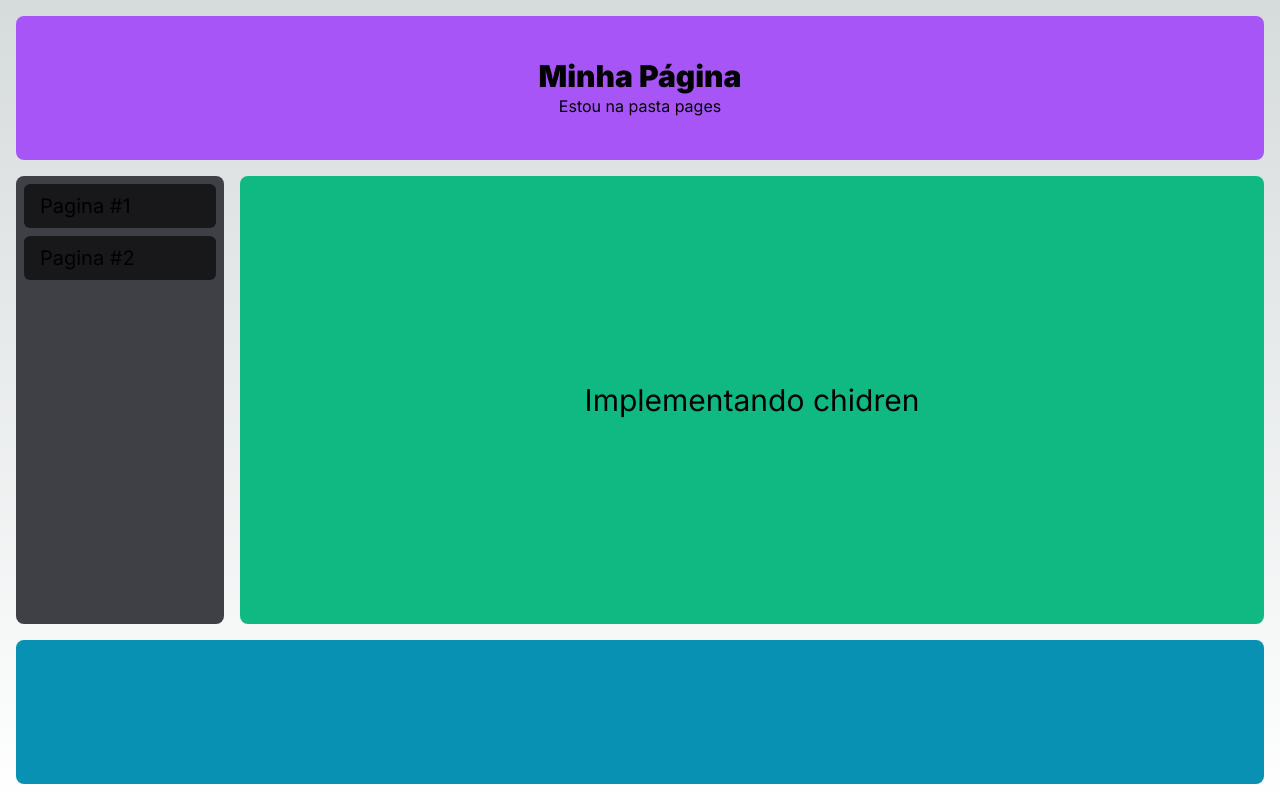
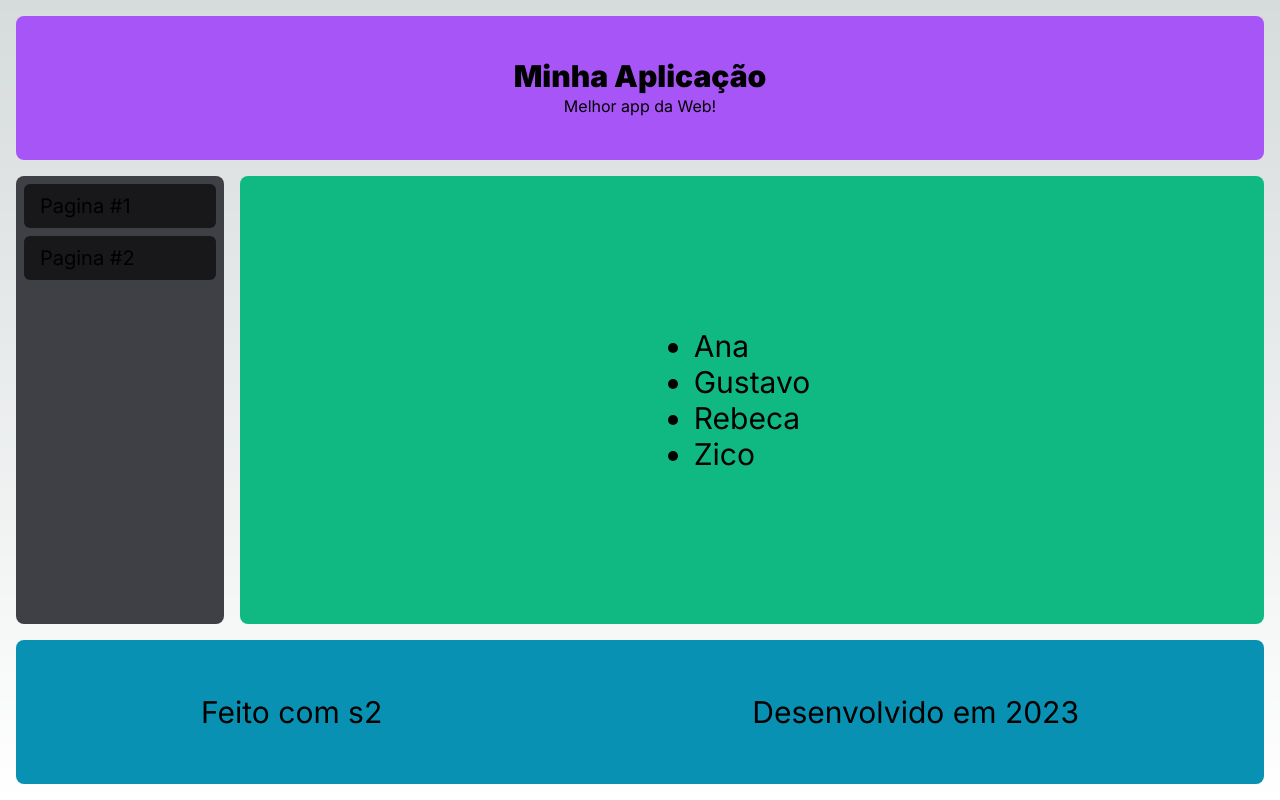
Before and after one commit to israelbulcaotavares/react-fundamentos-cod3r, a Next.js app: page /fundamentos/pagina in a window 1280 px wide. Built offline with nearby package versions, Linux system fonts and the light colour scheme.

Commit message:
desafio componente pagina

```diff
--- a/src/app/fundamentos/pagina/page.tsx
+++ b/src/app/fundamentos/pagina/page.tsx
@@ -1,17 +1,19 @@
 import Cabecalho from "@/components/Cabecalho";
 import Conteudo from "@/components/Conteudo";
 import Menu from "@/components/Menu";
+import Pagina from "@/components/Pagina";
 import Rodape from "@/components/Rodape";
 
 export default function Page() {
   return (
-    <div className="flex flex-col gap-4 p-4 h-screen">
-      <Cabecalho titulo="Minha Página" subtitulo="Estou na pasta pages"  />
-      <div className="flex flex-1 gap-4">
-        <Menu />
-        <Conteudo>Implementando chidren</Conteudo>
-      </div>
-      <Rodape />
-    </div>
+    <Pagina titulo= "Minha Aplicação" subtitulo="Melhor app da Web!">
+       <ul className="list-disc">
+            <li>Ana</li>
+            <li>Gustavo</li>
+            <li>Rebeca</li>
+            <li>Zico</li>
+          </ul>
+      </Pagina>
+
   );
 }
--- /dev/null
+++ b/src/components/Pagina.tsx
@@ -0,0 +1,20 @@
+import Cabecalho from "./Cabecalho";
+import Conteudo from "./Conteudo";
+import Menu from "./Menu";
+import Rodape from "./Rodape";
+
+export default function Pagina(props: any) {
+  return (
+
+    <div className="flex flex-col gap-4 p-4 h-screen">
+      <Cabecalho
+        titulo={props.titulo}
+        subtitulo={props.subtitulo} />
+      <div className="flex flex-1 gap-4">
+        <Menu />
+        <Conteudo>{props.children}</Conteudo>
+      </div>
+      <Rodape textoEsquerda="Feito com s2" textoDireita={`Desenvolvido em ${new Date().getFullYear()}`}/>
+    </div>
+  );
+}
--- a/src/pages/pagina.tsx
+++ b/src/pages/pagina.tsx
@@ -11,7 +11,11 @@ export default function Pagina() {
 
       <div className="flex flex-1 gap-5">
         <Menu />
-        <Conteudo>Implementando chidren</Conteudo>
+        <Conteudo>
+            <button className="bg-blue-500 p-2 rounded-md">
+                Teste
+            </button>
+        </Conteudo>
       </div>
 
       <Rodape textoEsquerda="Esquerda" textoDireita="Direita" />
```
